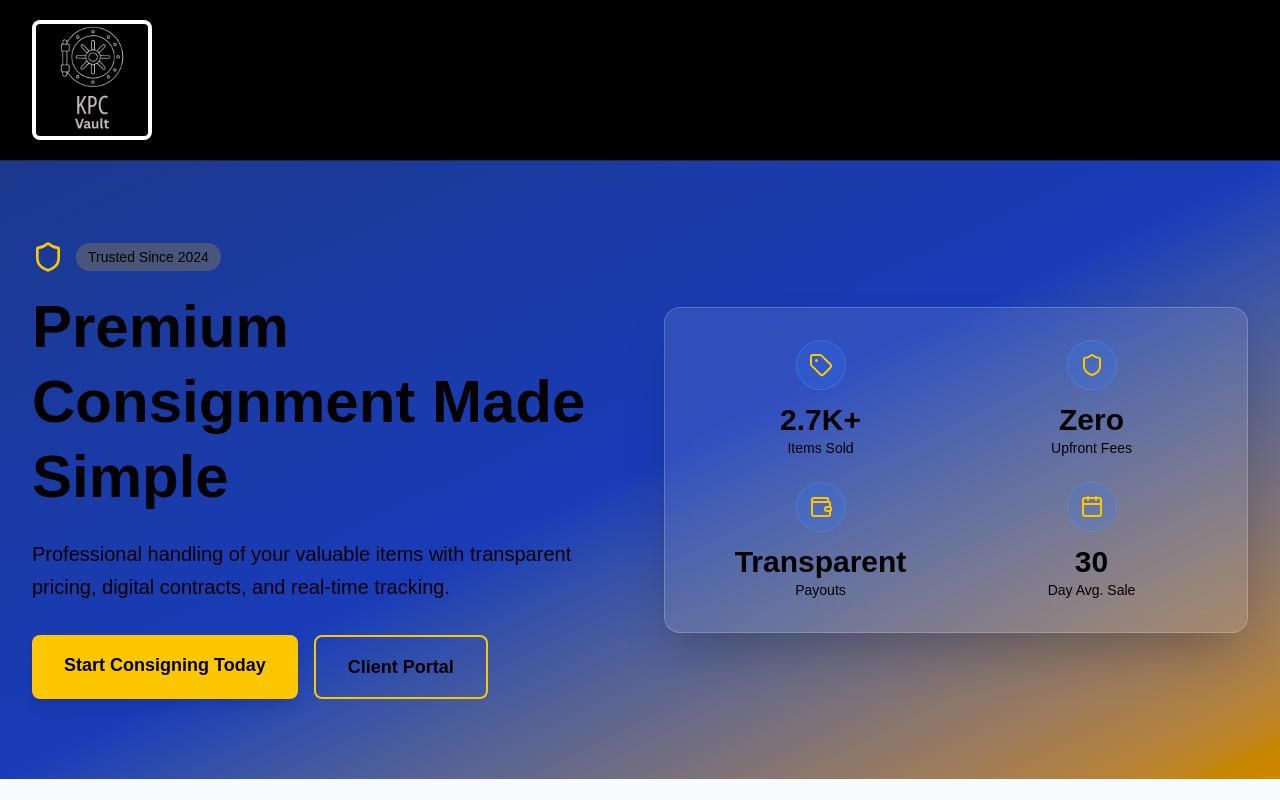
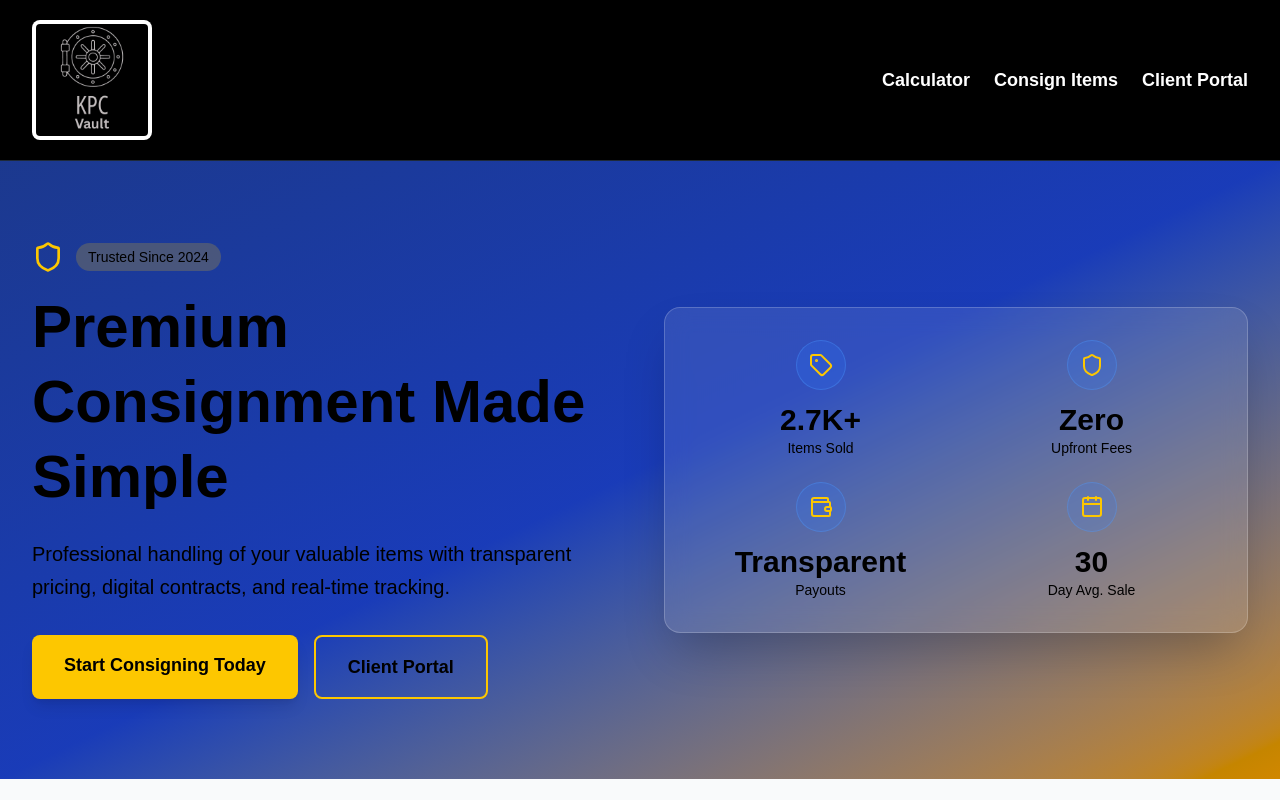
Before and after one commit to kaimerch/kpc-vault-consignment, a Next.js app: page / in a window 1280 px wide. Shown: the top 800 px of the page. Built offline with nearby package versions, Linux system fonts and the light colour scheme; a web font is replaced by a local one.

Commit message:
Header nav: force white color via inline styles

```diff
--- a/src/app/page.tsx
+++ b/src/app/page.tsx
@@ -18,9 +18,9 @@ export default function Home() {
               </a>
             </div>
             <nav className="flex space-x-6">
-              <a href="#calculator" className="text-white hover:text-yellow-400 font-bold text-lg transition-colors">Calculator</a>
-              <a href="/consign" className="text-white hover:text-yellow-400 font-bold text-lg transition-colors">Consign Items</a>
-              <a href="/portal" className="text-white hover:text-yellow-400 font-bold text-lg transition-colors">Client Portal</a>
+              <a href="#calculator" style={{color: 'white', fontWeight: 'bold', fontSize: '1.125rem'}} className="hover:text-yellow-400 transition-colors">Calculator</a>
+              <a href="/consign" style={{color: 'white', fontWeight: 'bold', fontSize: '1.125rem'}} className="hover:text-yellow-400 transition-colors">Consign Items</a>
+              <a href="/portal" style={{color: 'white', fontWeight: 'bold', fontSize: '1.125rem'}} className="hover:text-yellow-400 transition-colors">Client Portal</a>
             </nav>
           </div>
         </div>
```
